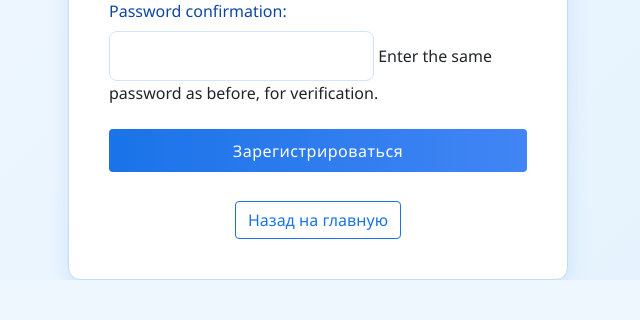
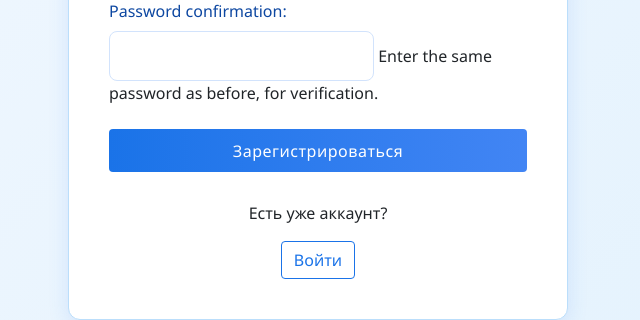
Before and after one commit to legSeor29/Mappu, a Django app: page /register/ in a window 1280 px wide. Shown: the part 675-995 px from the top of the page, without its empty margins (322-962 px from the left). Before the commit the page ends 955 px from the top, so only its background shows below. Run offline with Django 5.2, Linux system fonts and the light colour scheme; some libraries are stand-ins or nearby versions.

Commit message:
Edit register.html

```diff
--- a/MainApp/templates/register.html
+++ b/MainApp/templates/register.html
@@ -125,7 +125,8 @@
         </form>
 
         <div class="text-center mt-3">
-            <a href="{% url 'login' %}" class="btn btn-secondary">Назад на главную</a>
+            <p>Есть уже аккаунт?</p>
+            <a href="{% url 'login' %}" class="btn btn-secondary">Войти</a>
         </div>
     </div>
 
```
